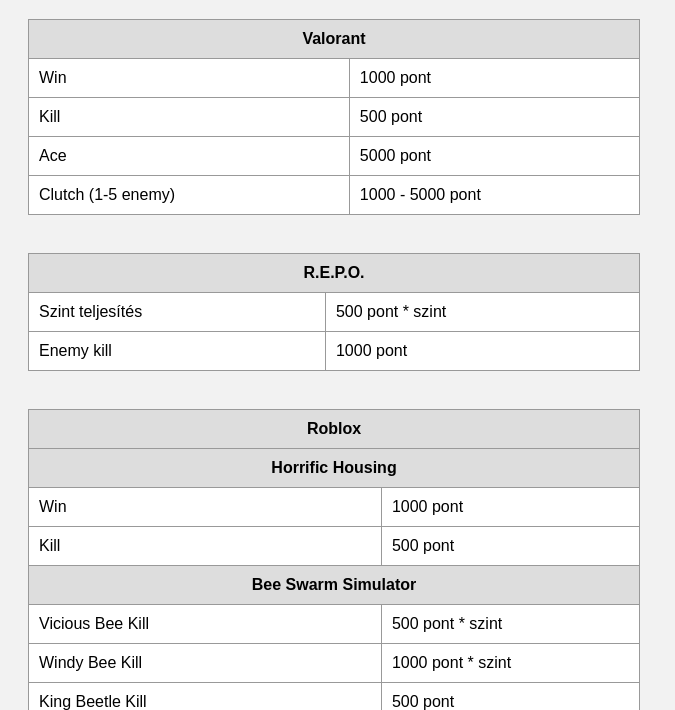
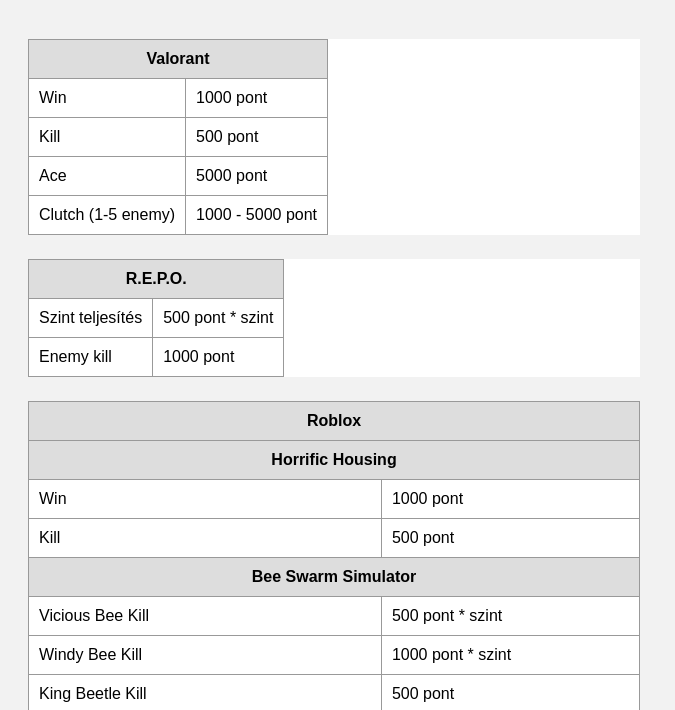
Before and after one commit to Yuusika/aura, a plain HTML site: page index.html in a window 1280 px wide. Shown: the part 89-799 px from the top of the page, without its empty margins (0-675 px from the left). Drawn offline with Linux system fonts and the light colour scheme.

Commit message:
Update index.html

```diff
--- a/index.html
+++ b/index.html
@@ -27,11 +27,15 @@
             background-color: #ddd;
             text-align: center;
         }
+
+        .inline {
+            display: inline-block;
+        }
     </style>
 </head>
 <body>
     <h1>Aura Pontok szerzése</h1>
-    <table>
+    <table class="inline">
         <tr>
             <th colspan="2">Valorant</th>
         </tr>
@@ -53,7 +57,7 @@
         </tr>
     </table>
     <br>
-    <table>
+    <table class="inline">
         <tr>
             <th colspan="2">R.E.P.O.</th>
         </tr>
```
